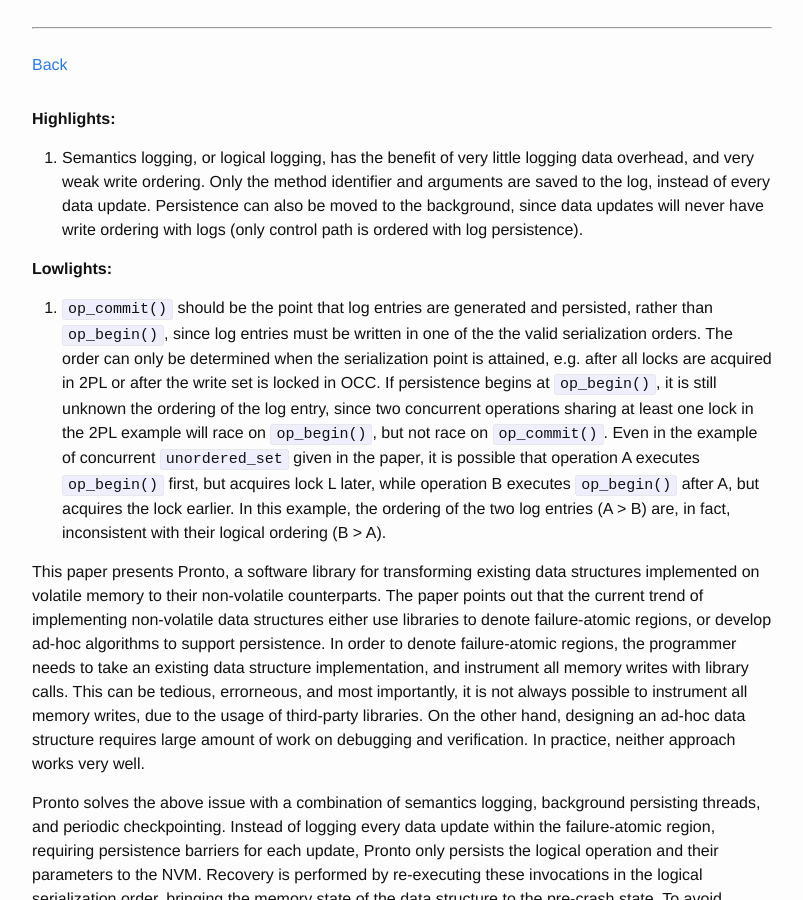
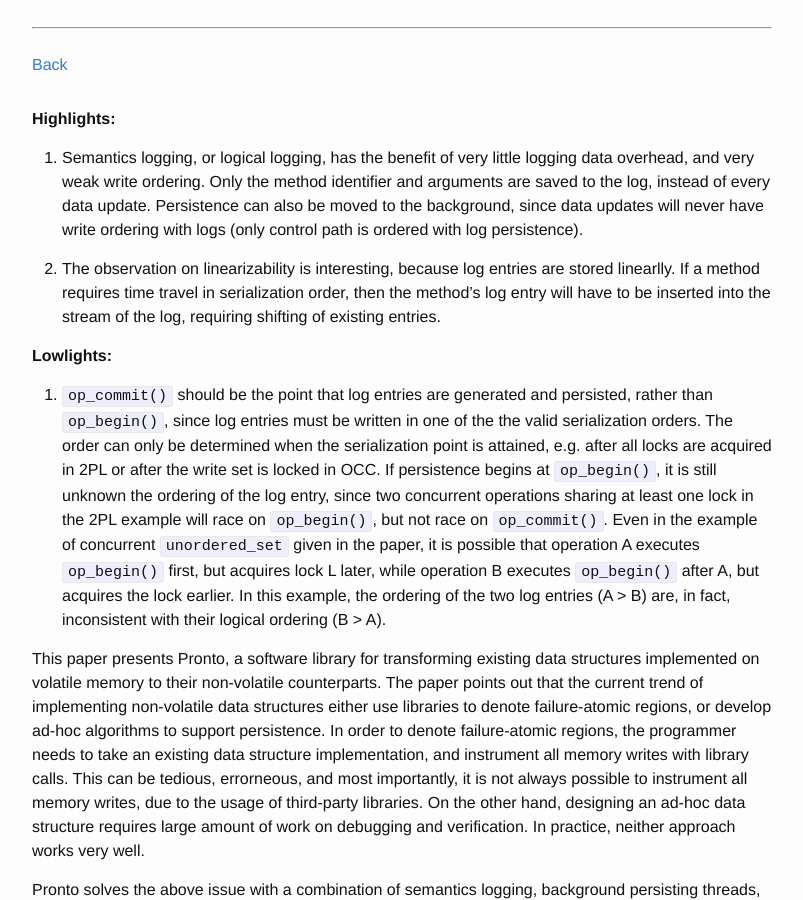
Before and after one commit to wangziqi2013/wangziqi2013.github.io, a Jekyll site: the page built from _posts/2020-08-26-pronto.markdown, in a window 1280 px wide and 900 px high, scrolled down 385 px. Shown: the whole window, without its empty margins (238-1041 px from the left). Built offline with Jekyll 4.4.1, drawn with Linux system fonts in a browser that asks for light colours.

Commit message:
Adding highlight

```diff
--- a/_posts/2020-08-26-pronto.markdown
+++ b/_posts/2020-08-26-pronto.markdown
@@ -19,6 +19,10 @@ version_mgmt:
    ordering. Only the method identifier and arguments are saved to the log, instead of every data update.
    Persistence can also be moved to the background, since data updates will never have write ordering with logs
    (only control path is ordered with log persistence).
+
+2. The observation on linearizability is interesting, because log entries are stored linearlly. If a method requires
+   time travel in serialization order, then the method's log entry will have to be inserted into the stream of the log,
+   requiring shifting of existing entries.
 
 **Lowlights:**
 
```
